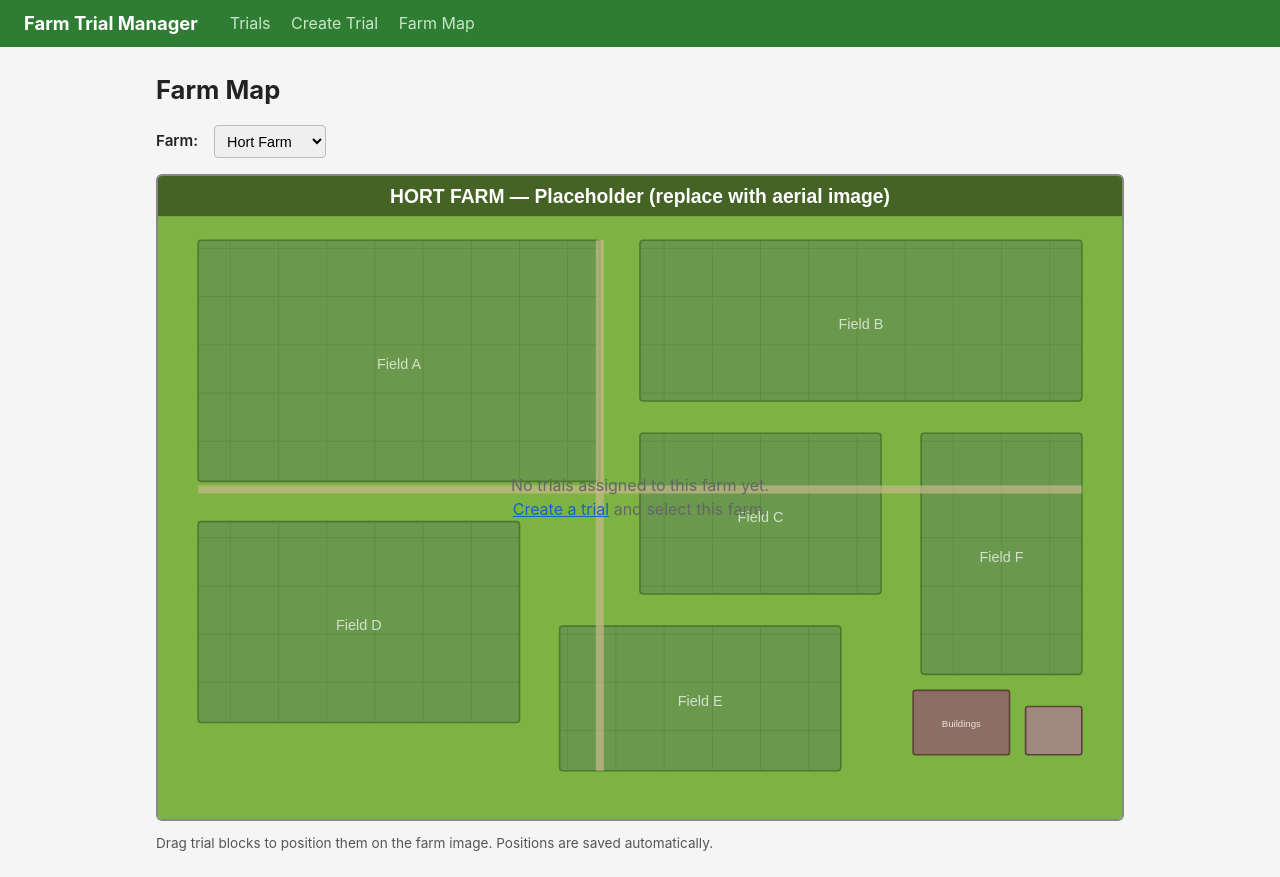
After one commit to billystarko/CropWebsite, a Flask app: page /farm_map in a window 1280 px wide. The commit adds this page. Run offline with Flask 3, Linux system fonts and the light colour scheme.

Commit message:
Add corn/soybean crops and drag-and-drop farm map view
- Add corn and soybean to the top of crop category dropdown
- Add farm association to trials (Hort Farm, FEEL Farm)
- New Farm Map page with drag-and-drop trial positioning on farm images
- Placeholder SVG farm images with labeled field blocks
- Trial positions saved automatically via AJAX
- Farm selector in navigation bar

https://claude.ai/code/session_01T7CyhBor7FJteP58yA6E5L

```diff
--- a/app.py
+++ b/app.py
@@ -27,8 +27,12 @@ db.init_app(app)
 with app.app_context():
     db.create_all()
 
-CROP_CATEGORIES = ["vegetable", "fruit", "turf", "ornamental", "other"]
+CROP_CATEGORIES = ["corn", "soybean", "vegetable", "fruit", "turf", "ornamental", "other"]
 TRAIT_TYPES = ["numeric", "rating", "categorical", "text"]
+FARMS = [
+    {"name": "hort_farm", "label": "Hort Farm"},
+    {"name": "feel_farm", "label": "FEEL Farm"},
+]
 
 # ---------------------------------------------------------------------------
 # Home / Trial list
@@ -51,13 +55,14 @@ def trial_new():
             year=int(request.form["year"]),
             crop_category=request.form["crop_category"],
             pi_name=request.form.get("pi_name", ""),
+            farm_name=request.form.get("farm_name", ""),
             notes=request.form.get("notes", ""),
         )
         db.session.add(trial)
         db.session.commit()
         flash("Trial created.", "success")
         return redirect(url_for("trial_detail", trial_id=trial.id))
-    return render_template("trial_form.html", trial=None, categories=CROP_CATEGORIES)
+    return render_template("trial_form.html", trial=None, categories=CROP_CATEGORIES, farms=FARMS)
 
 
 @app.route("/trials/<int:trial_id>")
@@ -74,11 +79,12 @@ def trial_edit(trial_id):
         trial.year = int(request.form["year"])
         trial.crop_category = request.form["crop_category"]
         trial.pi_name = request.form.get("pi_name", "")
+        trial.farm_name = request.form.get("farm_name", "")
         trial.notes = request.form.get("notes", "")
         db.session.commit()
         flash("Trial updated.", "success")
         return redirect(url_for("trial_detail", trial_id=trial.id))
-    return render_template("trial_form.html", trial=trial, categories=CROP_CATEGORIES)
+    return render_template("trial_form.html", trial=trial, categories=CROP_CATEGORIES, farms=FARMS)
 
 
 @app.route("/trials/<int:trial_id>/delete", methods=["POST"])
@@ -486,6 +492,39 @@ def trial_summary(trial_id):
     )
 
 # ---------------------------------------------------------------------------
+# Farm map view
+# ---------------------------------------------------------------------------
+
+@app.route("/farm_map")
+def farm_map():
+    farm_name = request.args.get("farm", FARMS[0]["name"])
+    trials = Trial.query.filter_by(farm_name=farm_name).order_by(Trial.year.desc(), Trial.name).all()
+    trials_data = []
+    for t in trials:
+        plot_count = len(t.plots)
+        trials_data.append({
+            "id": t.id,
+            "name": t.name,
+            "year": t.year,
+            "crop_category": t.crop_category,
+            "pi_name": t.pi_name,
+            "plot_count": plot_count,
+            "map_x": t.map_x,
+            "map_y": t.map_y,
+        })
+    return render_template("farm_map.html", farms=FARMS, selected_farm=farm_name, trials=trials, trials_json=trials_data)
+
+
+@app.route("/trials/<int:trial_id>/update_position", methods=["POST"])
+def update_trial_position(trial_id):
+    trial = db.get_or_404(Trial, trial_id)
+    data = request.get_json()
+    trial.map_x = float(data["map_x"])
+    trial.map_y = float(data["map_y"])
+    db.session.commit()
+    return jsonify({"ok": True})
+
+# ---------------------------------------------------------------------------
 # CSV export
 # ---------------------------------------------------------------------------
 
--- a/models.py
+++ b/models.py
@@ -11,6 +11,9 @@ class Trial(db.Model):
     year = db.Column(db.Integer, nullable=False)
     crop_category = db.Column(db.String(50), nullable=False, default="other")
     pi_name = db.Column(db.String(200), default="")
+    farm_name = db.Column(db.String(100), default="")
+    map_x = db.Column(db.Float, nullable=False, default=50.0)  # percent position on farm image
+    map_y = db.Column(db.Float, nullable=False, default=50.0)
     notes = db.Column(db.Text, default="")
 
     site_blocks = db.relationship("SiteBlock", backref="trial", cascade="all, delete-orphan", lazy=True)
--- /dev/null
+++ b/static/farm_map.js
@@ -0,0 +1,137 @@
+// farm_map.js — Drag-and-drop trial positioning on farm images
+
+(function () {
+    var wrapper = document.getElementById('map-wrapper');
+    var farmImage = document.getElementById('farm-image');
+    var farmSelect = document.getElementById('farm-select');
+    var blocks = [];
+
+    // Navigate to new farm when selector changes
+    farmSelect.addEventListener('change', function () {
+        window.location.href = '/farm_map?farm=' + encodeURIComponent(this.value);
+    });
+
+    // Create draggable trial blocks once the image loads
+    function createBlocks() {
+        // Remove any existing blocks
+        blocks.forEach(function (b) { if (b.el.parentNode) b.el.parentNode.removeChild(b.el); });
+        blocks = [];
+
+        TRIALS_DATA.forEach(function (trial) {
+            var el = document.createElement('div');
+            el.className = 'trial-block';
+            el.innerHTML =
+                '<div class="tb-name">' + escapeHtml(trial.name) + '</div>' +
+                '<div class="tb-detail">' + escapeHtml(trial.crop_category) + ' · ' + trial.year + '</div>' +
+                '<div class="tb-detail">' + trial.plot_count + ' plot(s)</div>';
+            el.dataset.trialId = trial.id;
+
+            wrapper.appendChild(el);
+            positionBlock(el, trial.map_x, trial.map_y);
+
+            blocks.push({ el: el, trial: trial });
+            makeDraggable(el, trial);
+        });
+    }
+
+    function positionBlock(el, pctX, pctY) {
+        // Position the block so its center is at (pctX%, pctY%) of the image
+        var imgRect = farmImage.getBoundingClientRect();
+        var wrapRect = wrapper.getBoundingClientRect();
+        var imgOffsetX = imgRect.left - wrapRect.left;
+        var imgOffsetY = imgRect.top - wrapRect.top;
+        var imgW = imgRect.width;
+        var imgH = imgRect.height;
+
+        var px = imgOffsetX + (pctX / 100) * imgW;
+        var py = imgOffsetY + (pctY / 100) * imgH;
+
+        el.style.left = (px - el.offsetWidth / 2) + 'px';
+        el.style.top = (py - el.offsetHeight / 2) + 'px';
+    }
+
+    function makeDraggable(el, trial) {
+        var startX, startY, origLeft, origTop;
+        var dragging = false;
+
+        function onPointerDown(e) {
+            e.preventDefault();
+            dragging = true;
+            startX = e.clientX;
+            startY = e.clientY;
+            origLeft = parseInt(el.style.left, 10) || 0;
+            origTop = parseInt(el.style.top, 10) || 0;
+            el.style.zIndex = 100;
+            document.addEventListener('pointermove', onPointerMove);
+            document.addEventListener('pointerup', onPointerUp);
+        }
+
+        function onPointerMove(e) {
+            if (!dragging) return;
+            var dx = e.clientX - startX;
+            var dy = e.clientY - startY;
+            el.style.left = (origLeft + dx) + 'px';
+            el.style.top = (origTop + dy) + 'px';
+        }
+
+        function onPointerUp(e) {
+            if (!dragging) return;
+            dragging = false;
+            el.style.zIndex = 10;
+            document.removeEventListener('pointermove', onPointerMove);
+            document.removeEventListener('pointerup', onPointerUp);
+
+            // Calculate new percentage position based on center of block relative to image
+            var imgRect = farmImage.getBoundingClientRect();
+            var wrapRect = wrapper.getBoundingClientRect();
+            var imgOffsetX = imgRect.left - wrapRect.left;
+            var imgOffsetY = imgRect.top - wrapRect.top;
+            var imgW = imgRect.width;
+            var imgH = imgRect.height;
+
+            var blockCenterX = parseInt(el.style.left, 10) + el.offsetWidth / 2;
+            var blockCenterY = parseInt(el.style.top, 10) + el.offsetHeight / 2;
+
+            var pctX = ((blockCenterX - imgOffsetX) / imgW) * 100;
+            var pctY = ((blockCenterY - imgOffsetY) / imgH) * 100;
+
+            // Clamp to 0-100
+            pctX = Math.max(0, Math.min(100, pctX));
+            pctY = Math.max(0, Math.min(100, pctY));
+
+            trial.map_x = pctX;
+            trial.map_y = pctY;
+
+            // Save to server
+            fetch('/trials/' + trial.id + '/update_position', {
+                method: 'POST',
+                headers: { 'Content-Type': 'application/json' },
+                body: JSON.stringify({ map_x: pctX, map_y: pctY })
+            }).catch(function (err) {
+                console.error('Failed to save position:', err);
+            });
+        }
+
+        el.addEventListener('pointerdown', onPointerDown);
+    }
+
+    // Reposition blocks when the window resizes
+    window.addEventListener('resize', function () {
+        blocks.forEach(function (b) {
+            positionBlock(b.el, b.trial.map_x, b.trial.map_y);
+        });
+    });
+
+    function escapeHtml(str) {
+        var div = document.createElement('div');
+        div.appendChild(document.createTextNode(str));
+        return div.innerHTML;
+    }
+
+    // Wait for the farm image to load before placing blocks
+    if (farmImage.complete) {
+        createBlocks();
+    } else {
+        farmImage.addEventListener('load', createBlocks);
+    }
+})();
--- a/templates/base.html
+++ b/templates/base.html
@@ -13,6 +13,7 @@
         <div class="nav-links">
             <a href="{{ url_for('index') }}">Trials</a>
             <a href="{{ url_for('trial_new') }}">Create Trial</a>
+            <a href="{{ url_for('farm_map') }}">Farm Map</a>
         </div>
     </nav>
 
--- /dev/null
+++ b/templates/farm_map.html
@@ -0,0 +1,108 @@
+{% extends "base.html" %}
+{% block title %}Farm Map — Farm Trial Manager{% endblock %}
+
+{% block head %}
+<style>
+    .farm-map-container { max-width: 1200px; }
+    .farm-controls {
+        display: flex;
+        align-items: center;
+        gap: 1rem;
+        margin-bottom: 1rem;
+        flex-wrap: wrap;
+    }
+    .farm-controls label { font-weight: 600; font-size: 0.95rem; }
+    .farm-controls select { padding: 0.4rem 0.5rem; font-size: 0.9rem; border: 1px solid #bbb; border-radius: 4px; }
+
+    .map-wrapper {
+        position: relative;
+        width: 100%;
+        border: 2px solid #888;
+        border-radius: 6px;
+        overflow: hidden;
+        background: #e8e8e8;
+    }
+    .map-wrapper img {
+        display: block;
+        width: 100%;
+        height: auto;
+        user-select: none;
+        -webkit-user-drag: none;
+    }
+
+    .trial-block {
+        position: absolute;
+        background: rgba(46, 125, 50, 0.88);
+        color: #fff;
+        padding: 6px 10px;
+        border-radius: 5px;
+        font-size: 0.8rem;
+        cursor: grab;
+        white-space: nowrap;
+        box-shadow: 0 2px 6px rgba(0,0,0,0.3);
+        user-select: none;
+        z-index: 10;
+        transition: box-shadow 0.15s;
+        min-width: 80px;
+        text-align: center;
+    }
+    .trial-block:active { cursor: grabbing; box-shadow: 0 4px 12px rgba(0,0,0,0.4); }
+    .trial-block .tb-name { font-weight: 700; }
+    .trial-block .tb-detail { font-size: 0.7rem; opacity: 0.9; }
+
+    .map-empty-msg {
+        position: absolute;
+        top: 50%;
+        left: 50%;
+        transform: translate(-50%, -50%);
+        font-size: 1rem;
+        color: #666;
+        text-align: center;
+    }
+
+    .map-legend {
+        margin-top: 0.75rem;
+        font-size: 0.85rem;
+        color: #555;
+    }
+</style>
+{% endblock %}
+
+{% block content %}
+<div class="farm-map-container">
+    <h1>Farm Map</h1>
+
+    <div class="farm-controls">
+        <label for="farm-select">Farm:</label>
+        <select id="farm-select">
+            {% for farm in farms %}
+            <option value="{{ farm.name }}" {{ "selected" if selected_farm == farm.name else "" }}>{{ farm.label }}</option>
+            {% endfor %}
+        </select>
+    </div>
+
+    <div class="map-wrapper" id="map-wrapper">
+        <img id="farm-image" src="{{ url_for('static', filename='farms/' + selected_farm + '.svg') }}" alt="Farm map" draggable="false">
+
+        {% if not trials %}
+        <div class="map-empty-msg" id="empty-msg">
+            No trials assigned to this farm yet.<br>
+            <a href="{{ url_for('trial_new') }}">Create a trial</a> and select this farm.
+        </div>
+        {% endif %}
+    </div>
+
+    <div class="map-legend">
+        Drag trial blocks to position them on the farm image. Positions are saved automatically.
+        {% if trials %} — {{ trials | length }} trial(s) shown.{% endif %}
+    </div>
+</div>
+{% endblock %}
+
+{% block scripts %}
+<script>
+var TRIALS_DATA = {{ trials_json | tojson }};
+var SELECTED_FARM = {{ selected_farm | tojson }};
+</script>
+<script src="{{ url_for('static', filename='farm_map.js') }}"></script>
+{% endblock %}
```
Also changed, not shown: templates/trial_form.html (+10 -0 lines), static/farms/feel_farm.svg (added), static/farms/hort_farm.svg (added).
